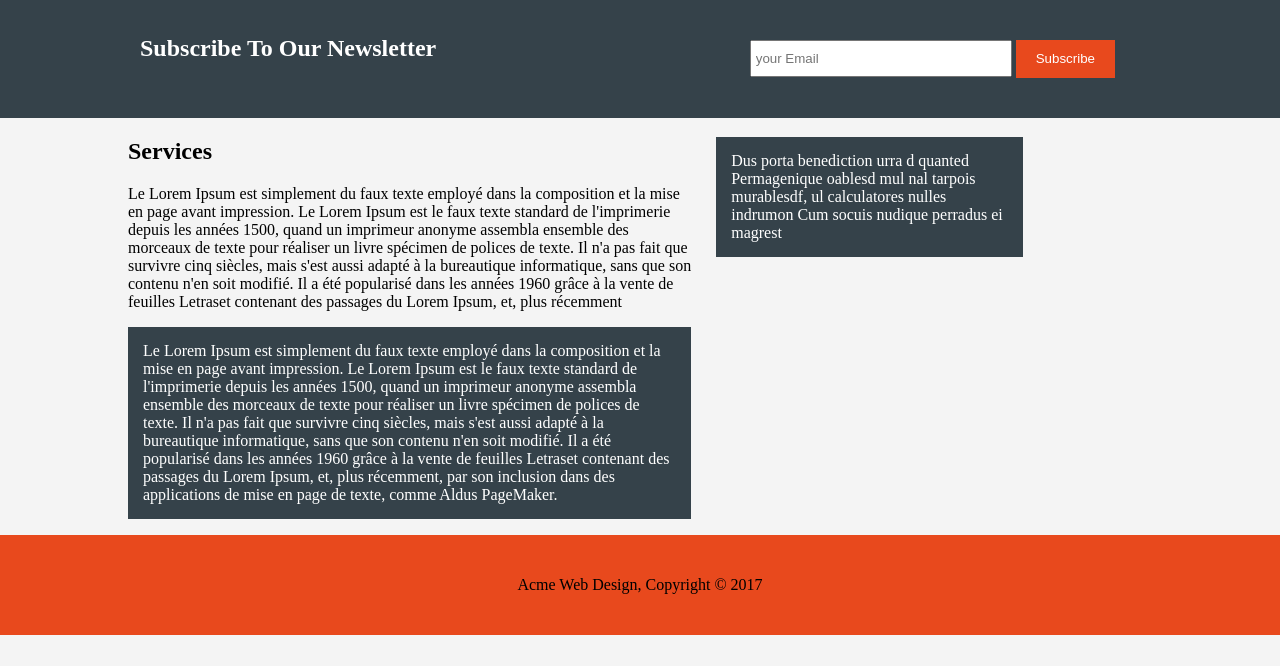
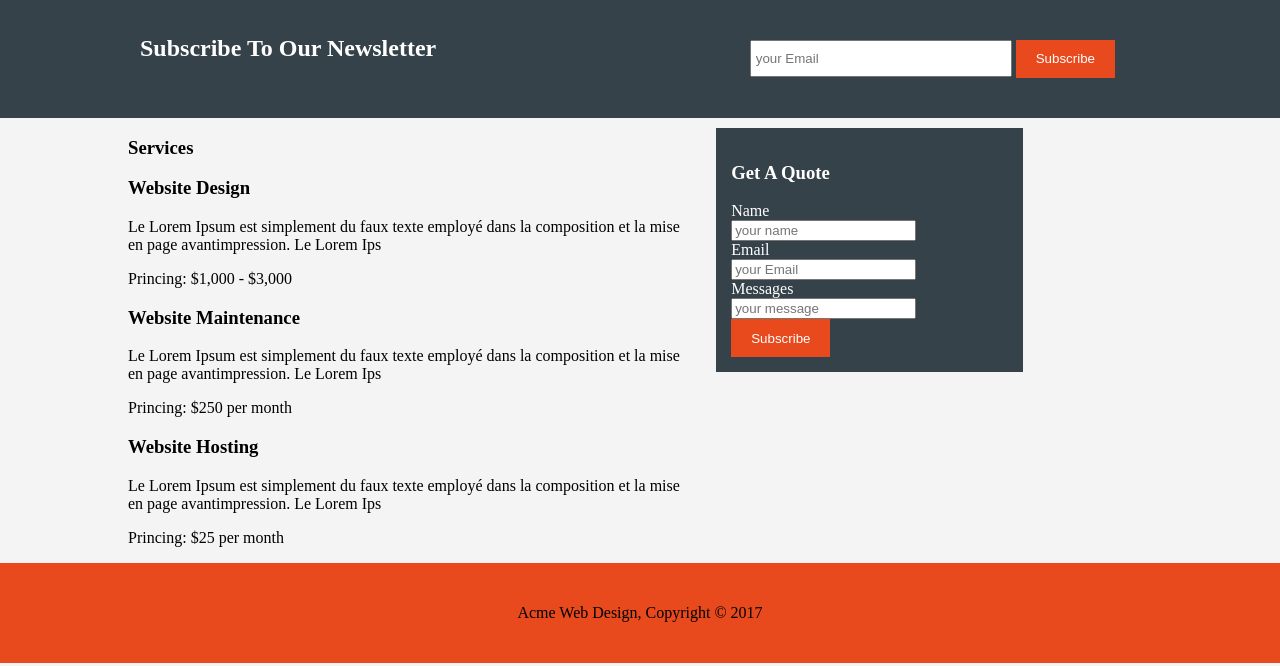
Before and after one commit to Boam1994/acme-web-design2, a plain HTML site: page services.html in a window 1280 px wide. Shown: the part 134-800 px from the top of the page. Drawn offline with Linux system fonts and the light colour scheme.

Commit message:
add services.html & update css

```diff
--- a/services.html
+++ b/services.html
@@ -37,20 +37,45 @@
       <section class="article">
           <div class="container">
               <article>
-                  <h2>Services</h2>
-                  <p>Le Lorem Ipsum est simplement du faux texte employé dans la composition et la mise en page avant
-                     impression. Le Lorem Ipsum est le faux texte standard de l'imprimerie depuis les années 1500, quand un imprimeur
-                     anonyme assembla ensemble des morceaux de texte pour réaliser un livre spécimen de polices de texte. Il n'a pas fait que survivre cinq siècles, mais s'est aussi adapté à la bureautique informatique,
-                     sans que son contenu n'en soit modifié. Il a été popularisé dans les années 1960 grâce à la vente de feuilles Letraset contenant des passages du Lorem Ipsum, et, plus récemment </p>
-                <p class="dark" >
-                    Le Lorem Ipsum est simplement du faux texte employé dans la composition et la mise en page avant impression. Le Lorem Ipsum est le faux texte standard de l'imprimerie depuis les années 1500, quand un imprimeur anonyme assembla ensemble des morceaux de texte pour réaliser un livre spécimen de polices de texte. Il n'a pas fait que survivre cinq siècles, mais s'est aussi adapté à la bureautique informatique, sans que son contenu n'en soit modifié. Il a été popularisé dans les années 1960 grâce à la vente de feuilles Letraset contenant des passages du Lorem Ipsum, et, plus récemment, par son inclusion dans des applications de mise en page de texte, comme Aldus PageMaker.
-                </p>
+                  <h1>Services</h1>
+                  <div>
+                      <h3>Website Design</h3>
+                      <p>Le Lorem Ipsum est simplement du faux texte employé dans la composition et la mise en page avantimpression. Le Lorem Ips</p>
+                      <p>Princing: $1,000 - $3,000</p>
+                  </div>
+                  <div>
+                      <h3>Website Maintenance</h3>
+                      <p>Le Lorem Ipsum est simplement du faux texte employé dans la composition et la mise en page avantimpression. Le Lorem Ips</p>
+                      <p>Princing: $250 per month</p>
+                  </div>
+                  <div>
+                      <h3>Website Hosting</h3>
+                      <p>Le Lorem Ipsum est simplement du faux texte employé dans la composition et la mise en page avantimpression. Le Lorem Ips</p>
+                      <p>Princing: $25 per month</p>
+
+                  </div>
+
               </article>
               <aside>
-                  <h1></h1>
-                  <p class="dark">
-                      Dus porta benediction urra d quanted Permagenique oablesd mul nal tarpois murablesdf, ul calculatores nulles indrumon Cum socuis nudique perradus ei magrest
-                  </p>
+                  <div class="dark">
+                    <h1>Get A Quote</h1>
+                    <form>
+                        <div>
+                          <label>Name</label> <br>
+                          <input type="text" placeholder="your name">
+                        </div>
+                        <div>
+                          <label>Email</label> <br>
+                          <input type="email" placeholder="your Email">
+                        </div>
+                        <div>
+                          <label>Messages</label> <br>
+                          <input type="textaera" placeholder="your message">
+                        </div>
+                        <button type="submit" class="button_1">Subscribe</button>
+
+                    </form>
+                  </div>
               </aside>
           </div>
       </section>
```
